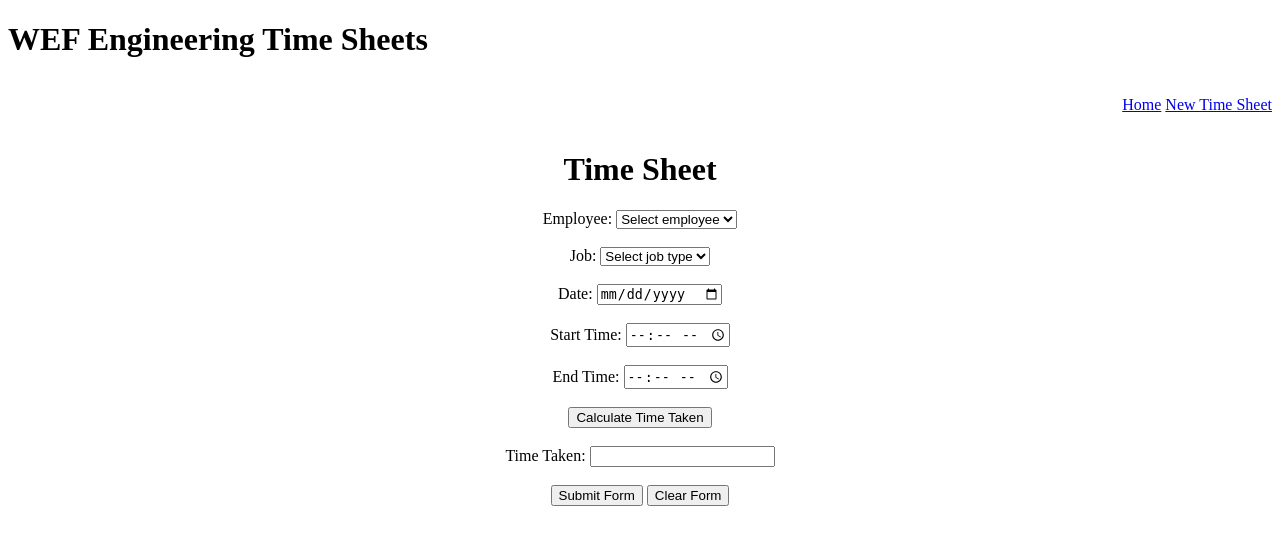
After one commit to Emsley1d/Interview_Exercise, a PHP site: page /PHP/Templates/timesheet.php in a window 1280 px wide. The commit adds this page. Shown: the top 545 px of the page. Run offline with PHP 8.4, Linux system fonts and the light colour scheme.

Commit message:
creating form

```diff
--- a/CSS/styles.css
+++ b/CSS/styles.css
@@ -0,0 +1,9 @@
+
+nav {
+    display: flex;
+    justify-content: flex-end;
+}
+
+.timesheet {
+    text-align: center;
+}
--- /dev/null
+++ b/PHP/Templates/home.php
@@ -0,0 +1,5 @@
+<?php
+include 'nav.php';
+?>
+
+<h1>Home Page</h1>
--- /dev/null
+++ b/PHP/Templates/nav.php
@@ -0,0 +1,26 @@
+<!DOCTYPE html>
+<html>
+<head>
+    <title>WEF Engineering Time Sheets</title>
+    <link rel="stylesheet" type="text/css" href="/CSS/styles.css">
+</head>
+<body>
+    <header>
+
+    <div class="title">
+            <h1>WEF Engineering Time Sheets</h1>
+    </div>
+        <nav>
+            <ul>
+                <a href="/PHP/Templates/home.php">Home</a>&nbsp<a href="/PHP/Templates/timesheet.php">New Time Sheet</a>
+            </ul>
+        </nav>
+    </header>
+
+
+
+    <footer>
+
+    </footer>
+</body>
+</html>
--- a/PHP/Templates/register.php
+++ /dev/null
@@ -1,5 +0,0 @@
-<?php
-include 'base.php';
-?>
-
-<h1>Register Page</h1>
--- /dev/null
+++ b/PHP/Templates/timesheet.php
@@ -0,0 +1,53 @@
+<?php
+include 'nav.php';
+?>
+
+<div class="timesheet">
+	<h1>Time Sheet</h1>
+
+	<meta charset="utf-8">
+	<meta name="viewport" content="width=device-width, initial-scale=1.0">
+	</head>
+
+	<body>
+		<form action="#" method="POST">
+
+
+			<label for="employee">Employee:</label>
+			<select id="employee" name="employee" required>
+				<option value="">Select employee</option>
+				<option value="job1">Dan Emsley</option>
+				<option value="job2">John Smith</option>
+				<option value="job3">Sophie Hunt</option>
+			</select><br><br>
+
+			<label for="job">Job:</label>
+			<select id="job" name="job" required>
+				<option value="">Select job type</option>
+				<option value="job1">Job 1</option>
+				<option value="job2">Job 2</option>
+				<option value="job3">Job 3</option>
+			</select><br><br>
+
+
+			<label for="start_time">Date:</label>
+			<input type="date" id="date" name="date" required><br><br>
+
+			<label for="start_time">Start Time:</label>
+			<input type="time" id="start_time" name="start_time" required><br><br>
+
+			<label for="end_time">End Time:</label>
+			<input type="time" id="end_time" name="end_time" required><br><br>
+
+			<button type="button" onclick="calculateTime()">Calculate Time Taken</button><br><br>
+
+			<label for="time_taken">Time Taken:</label>
+			<input type="text" id="time_taken" name="time_taken" readonly><br><br>
+
+			<button type="submit">Submit Form</button>  <button type="reset" value="Reset">Clear Form</button>
+		</form>
+
+		<script>
+
+	</script>
+</div>
```
Also changed, not shown: PHP/Templates/base.php (deleted, +0 -30 lines), PHP/Templates/login.php (deleted, +0 -12 lines), PHP/main.php (+3 -5 lines), README.md.
